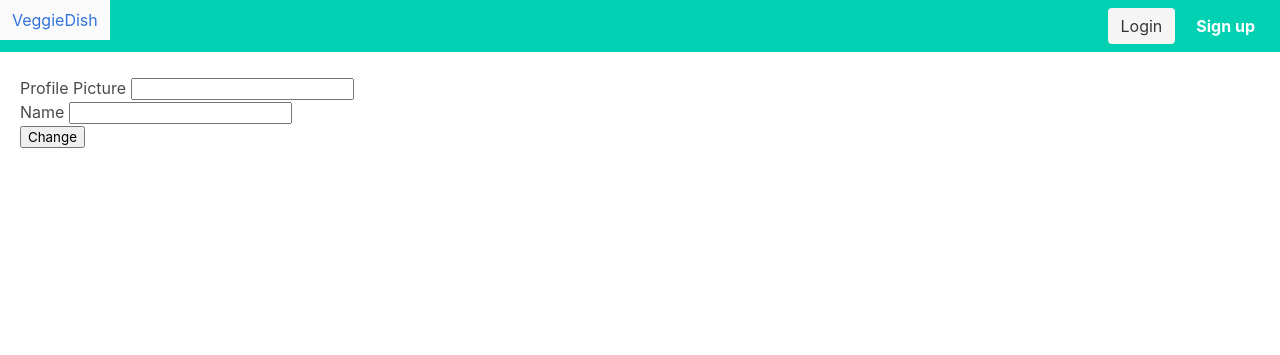
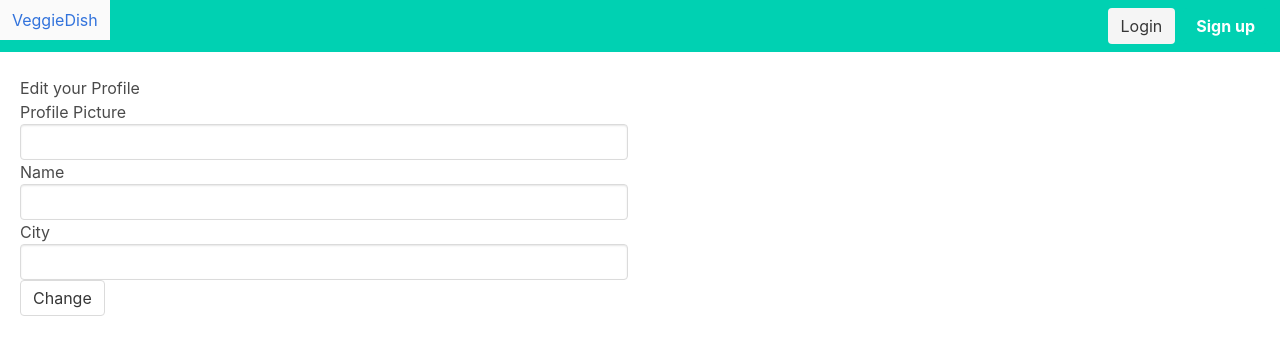
Before and after one commit to lvmor/project-3-VeggieDish, a Flask app: page /users in a window 1280 px wide. Shown: the top 355 px of the page. Run offline with Flask 2, Linux system fonts and the light colour scheme.

Commit message:
updates user templates

```diff
--- a/templates/new_user.html
+++ b/templates/new_user.html
@@ -2,17 +2,27 @@
 
 {% block content %}
 
+<div class="columns">
+    <div class="column">
+        <h2>Edit your Profile</h2>
         <form method="POST" action="" nonvalidate>
             {{form.hidden_tag()}}
             <div>
                 {{form.avatar.label}}
-        {{form.avatar()}}
+                {{form.avatar(class_="input")}}
             </div>
             <div>
                 {{form.full_name.label}}
-        {{form.full_name()}}
+                {{form.full_name(class_="input")}}
             </div>
-    {{ form.submit() }}
+            <div>
+                {{form.city.label}}
+                {{form.city(class_="input")}}
+            </div>
+            {{ form.submit(class_="button") }}
         </form>
+    </div>
+
+</div>
 
 {% endblock %}
--- a/templates/user.html
+++ b/templates/user.html
@@ -6,6 +6,7 @@
     <div class="message-body">
         <div>{{user.avatar}}</div>
         <div>{{user.full_name}}</div>
+        <div>{{user.city}}</div>
         <div>{{user.date_joined}}</div>
     </div>
 </article>
```
Lines whose indentation alone changed are shown as unchanged.
